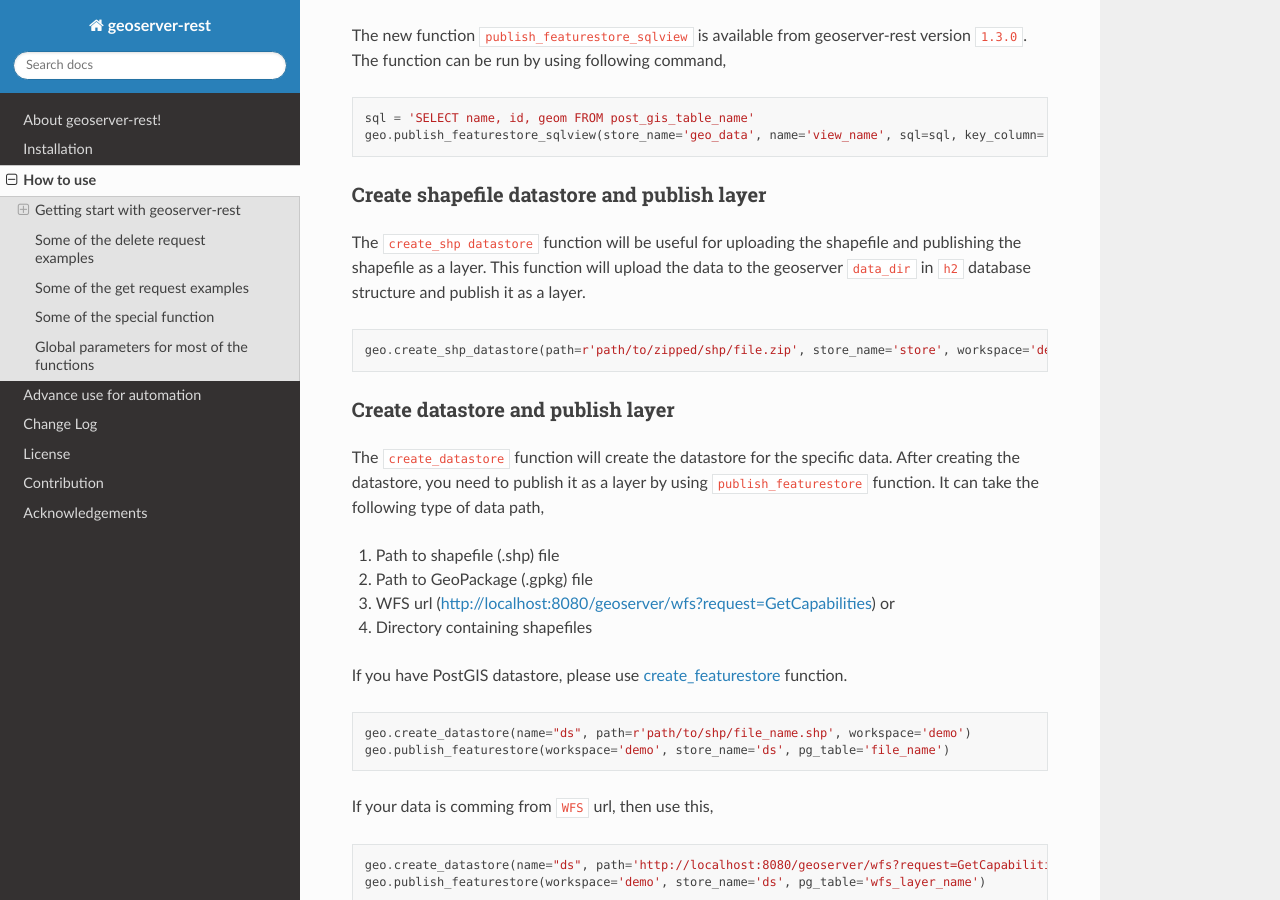
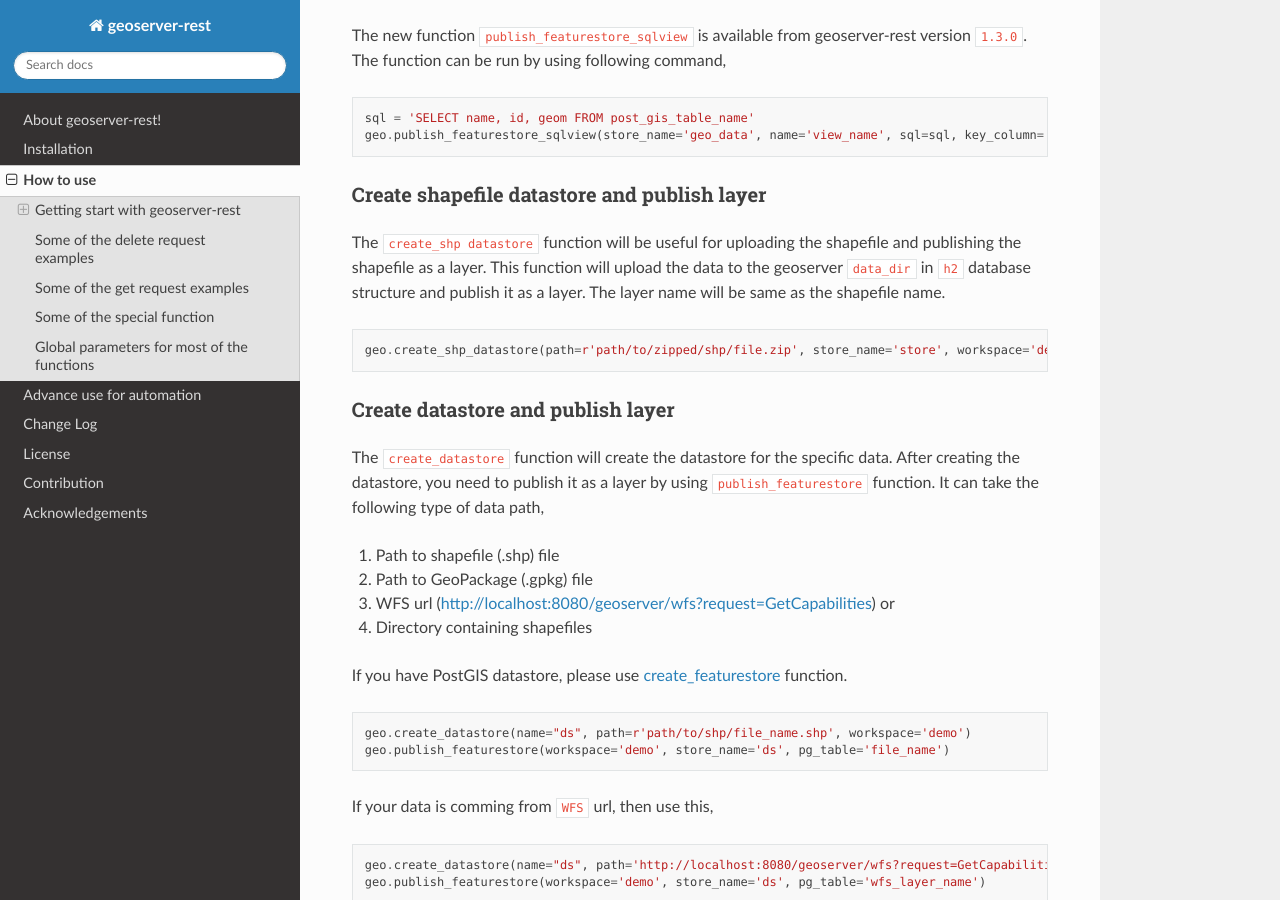
Before and after one commit to gicait/geoserver-rest, a Sphinx documentation site: the page built from docs/source/how_to_use.rst, in a window 1280 px wide and 900 px high, scrolled down 1145 px. Built offline with Sphinx 7.4.7 and the Read the Docs theme 2.0.0, drawn with Linux system fonts in a browser that asks for light colours.

Commit message:
Update how_to_use.rst

```diff
--- a/docs/source/how_to_use.rst
+++ b/docs/source/how_to_use.rst
@@ -64,7 +64,7 @@ The new function ``publish_featurestore_sqlview`` is available from geoserver-re
 Create shapefile datastore and publish layer
 -----------------------------------------------
 
-The ``create_shp datastore`` function will be useful for uploading the shapefile and publishing the shapefile as a layer. This function will upload the data to the geoserver ``data_dir`` in ``h2`` database structure and publish it as a layer.
+The ``create_shp datastore`` function will be useful for uploading the shapefile and publishing the shapefile as a layer. This function will upload the data to the geoserver ``data_dir`` in ``h2`` database structure and publish it as a layer. The layer name will be same as the shapefile name.
 
 .. code-block:: python3
 
```
